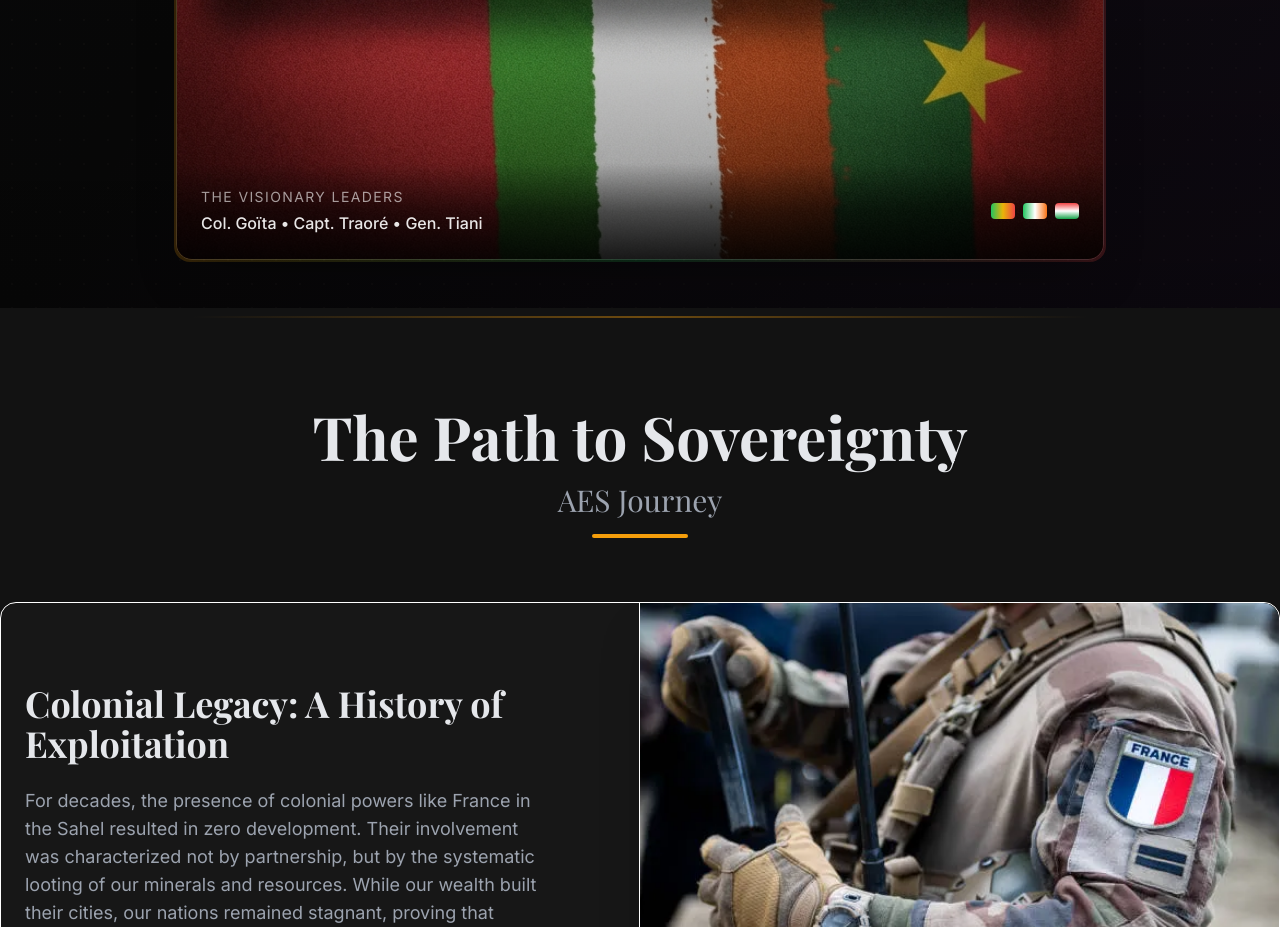
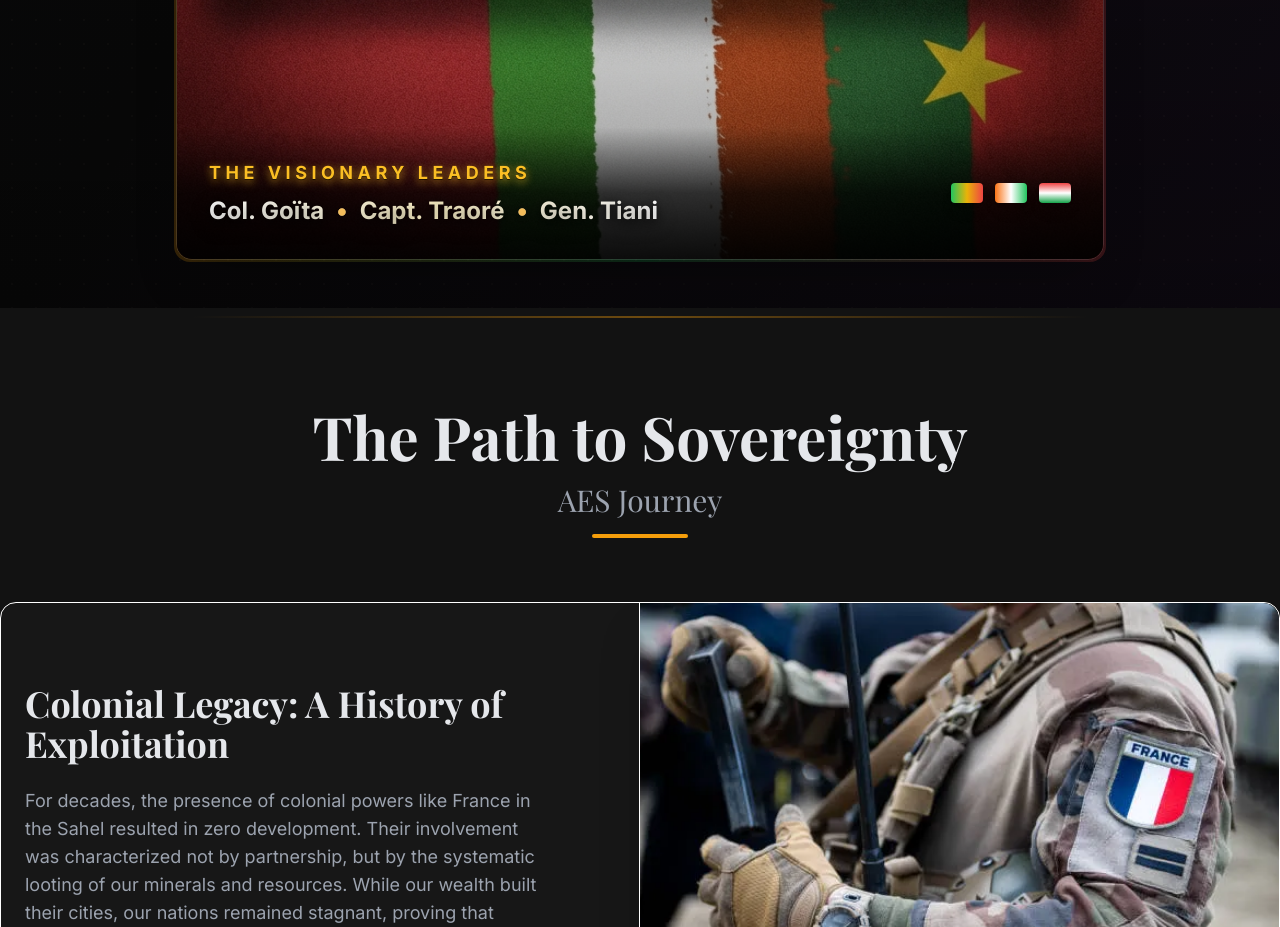
Before and after one commit to HM-aes/AES-African-Project, a Next.js app: page / in a window 1280 px wide. Shown: the part 1720-2647 px from the top of the page. Built offline with nearby package versions, Linux system fonts and the light colour scheme; a web font is replaced by a local one.

Commit message:
style: enhance Visionary Leaders text with 3D effects, amber glow, and hover animations

```diff
--- a/components/Hero.tsx
+++ b/components/Hero.tsx
@@ -76,17 +76,60 @@ export function Hero() {
             {/* Top gradient overlay for text legibility if needed */}
             <div className="absolute inset-0 bg-gradient-to-t from-black/40 via-transparent to-black/20 z-10 pointer-events-none" />
 
-            {/* Bottom label */}
-            <div className="absolute bottom-0 left-0 right-0 z-20 p-4 md:p-6 bg-gradient-to-t from-black/80 via-black/50 to-transparent">
-              <div className="flex items-center justify-between">
-                <div>
-                  <p className="text-xs md:text-sm text-white/60 uppercase tracking-widest mb-1">The Visionary Leaders</p>
-                  <p className="text-sm md:text-base text-white/90 font-medium">Col. Goïta • Capt. Traoré • Gen. Tiani</p>
+            {/* Bottom label - Enhanced with 3D effects and hover animations */}
+            <div className="absolute bottom-0 left-0 right-0 z-20 p-6 md:p-8 bg-gradient-to-t from-black/90 via-black/70 to-transparent">
+              <div className="flex flex-col md:flex-row items-start md:items-center justify-between gap-4">
+                <div className="group cursor-default">
+                  {/* The Visionary Leaders - 3D Header */}
+                  <p
+                    className="text-sm md:text-base lg:text-lg text-amber-400 uppercase tracking-[0.25em] mb-2 font-bold
+                    drop-shadow-[0_2px_4px_rgba(251,191,36,0.3)]
+                    group-hover:drop-shadow-[0_4px_12px_rgba(251,191,36,0.5)]
+                    group-hover:text-amber-300
+                    transition-all duration-300"
+                    style={{
+                      textShadow: '0 2px 8px rgba(251, 191, 36, 0.4), 0 1px 0 rgba(0,0,0,0.8)',
+                    }}
+                  >
+                    The Visionary Leaders
+                  </p>
+
+                  {/* Leader Names - Premium 3D styling */}
+                  <p
+                    className="text-lg md:text-xl lg:text-2xl font-bold
+                    bg-gradient-to-r from-white via-amber-100 to-white bg-clip-text text-transparent
+                    drop-shadow-[0_2px_4px_rgba(0,0,0,0.5)]
+                    group-hover:from-amber-200 group-hover:via-white group-hover:to-amber-200
+                    transition-all duration-500"
+                    style={{
+                      textShadow: '0 4px 16px rgba(0, 0, 0, 0.6)',
+                    }}
+                  >
+                    <span className="hover:text-amber-400 transition-colors duration-200">Col. Goïta</span>
+                    <span className="mx-3 text-amber-500/60">•</span>
+                    <span className="hover:text-green-400 transition-colors duration-200">Capt. Traoré</span>
+                    <span className="mx-3 text-amber-500/60">•</span>
+                    <span className="hover:text-red-400 transition-colors duration-200">Gen. Tiani</span>
+                  </p>
                 </div>
-                <div className="flex gap-2">
-                  <div className="w-6 h-4 rounded-sm bg-gradient-to-r from-green-500 via-yellow-500 to-red-500" title="Mali" />
-                  <div className="w-6 h-4 rounded-sm bg-gradient-to-r from-green-500 via-white to-orange-500" title="Niger" />
-                  <div className="w-6 h-4 rounded-sm bg-gradient-to-b from-red-500 via-white to-green-600" title="Burkina Faso" />
+
+                {/* Flag indicators with hover effects */}
+                <div className="flex gap-3">
+                  <div
+                    className="w-8 h-5 rounded-sm bg-gradient-to-r from-green-500 via-yellow-500 to-red-500
+                    shadow-lg hover:shadow-amber-500/30 hover:scale-110 transition-all duration-300 cursor-pointer"
+                    title="Mali"
+                  />
+                  <div
+                    className="w-8 h-5 rounded-sm bg-gradient-to-r from-orange-500 via-white to-green-500
+                    shadow-lg hover:shadow-green-500/30 hover:scale-110 transition-all duration-300 cursor-pointer"
+                    title="Niger"
+                  />
+                  <div
+                    className="w-8 h-5 rounded-sm bg-gradient-to-b from-red-500 via-white to-green-600
+                    shadow-lg hover:shadow-red-500/30 hover:scale-110 transition-all duration-300 cursor-pointer"
+                    title="Burkina Faso"
+                  />
                 </div>
               </div>
             </div>
```
